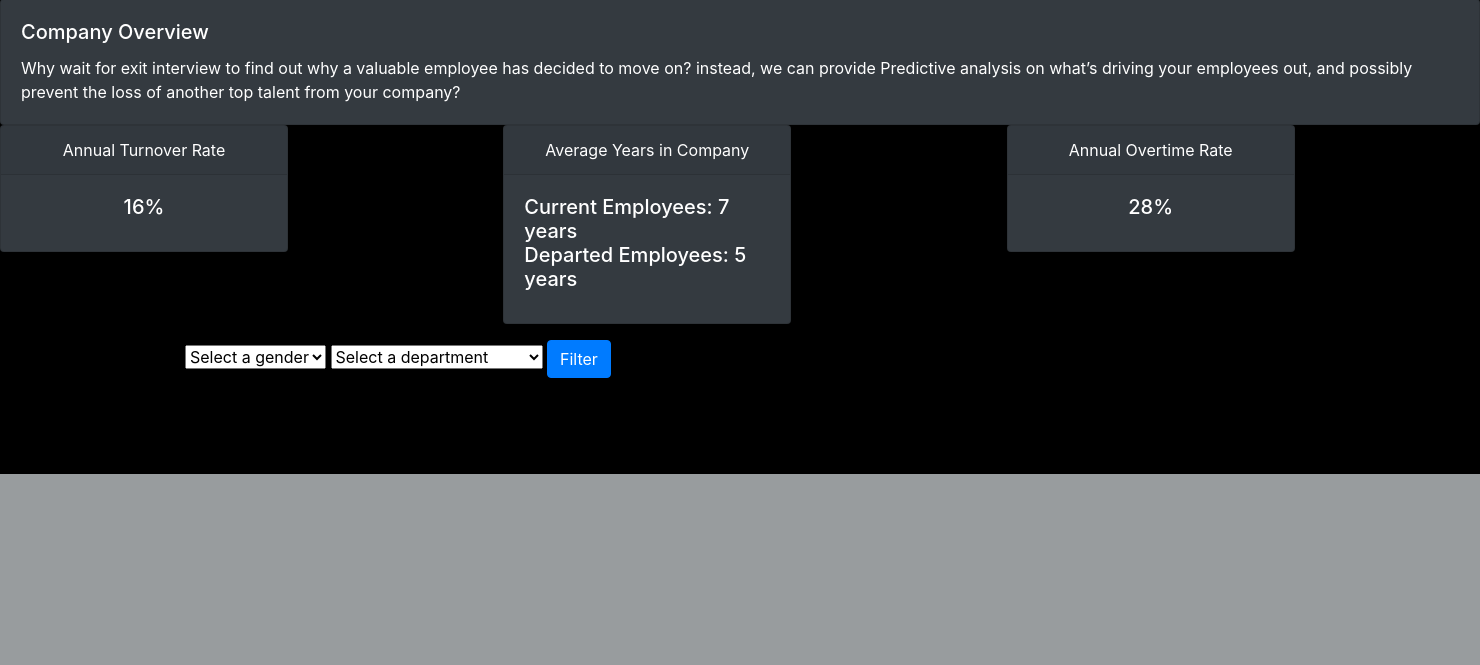
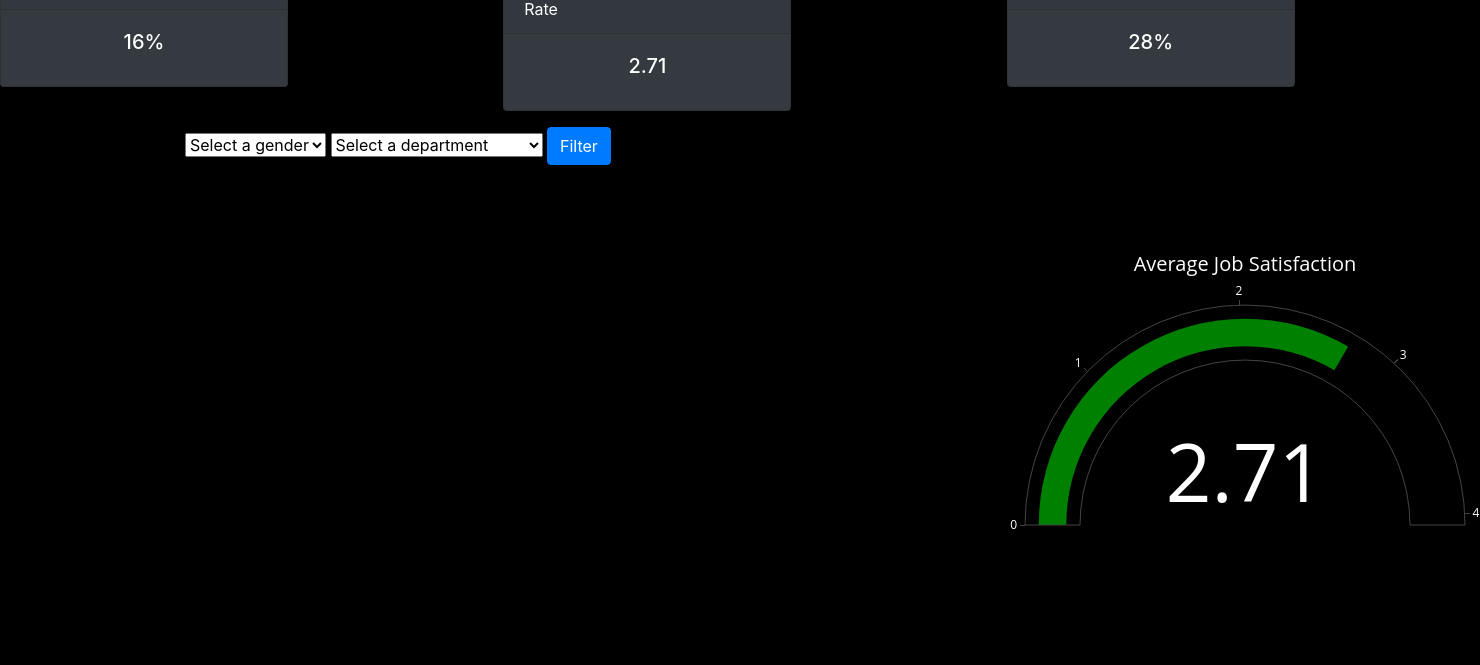
Before and after one commit to Fraolabebe/Project-2, a Flask app: page / in a window 1480 px wide; the page is wider, and only the part inside the window is pictured. Shown: the part 745-1410 px from the top of that part. Before the commit the page ends 1219 px from the top of that part, so only its background shows below. Run offline with Flask 2, Linux system fonts and the light colour scheme; data that the repository does not hold is empty; some libraries are stand-ins or nearby versions.

Commit message:
finalizing

```diff
--- a/static/js/app.js
+++ b/static/js/app.js
@@ -1,104 +1,80 @@
-
 /*
-
   1. remove event listener from dropdown
   2. create button for filter
   3. add event listner (click) to btn
   4. grab vayues for gender and dept
   5. pass those to the build charts function
-
-
-/*
-
-  1. remove event listener from dropdown
-  2. create button for filter
-  3. add event listner (click) to btn
-  4. grab vayues for gender and dept
-  5. pass those to the build charts function
-
-
 */
-
 var gender = null;
 var dept = null;
-
 /*******************
  * Drop downs and buttons
  */
 dept_dropdown = d3.select('#dept-dropdown');
 gender_dropdown = d3.select('#gender-dropdown');
 filter_btn = d3.select('#filter-btn');
-
-
 // add event listener to the filter btn
 dept_dropdown.on('change', filterFunction);
 gender_dropdown.on('change', filterFunction);
 filter_btn.on('click', filterFunction);
-
 // create reset var function
 function resetVariables() {
   gender = null;
   dept = null
 }
-
-
-
+/****************
+ * Gauge Chart
+ */
+var data = [
+	{
+		domain: { x: [0, 1], y: [0, 1] },
+		value: 2.7123,
+		title: { text: "Average Job Satisfaction" },
+		type: "indicator",
+		mode: "gauge+number"
+	}
+];
+var layout = { width: 600, height: 500, margin: { t: 0, b: 0 },
+font: {
+  color: 'white'
+},
+paper_bgcolor: 'black',
+plot_bgcolor: 'black'
+};
+Plotly.newPlot('intro-gauge-chart', data, layout);
 /****************
  * Dept change handler function
  */
-
  function filterFunction() {
-
    // select gender dropdown and get value
    dept = dept_dropdown.property('value');
    gender = gender_dropdown.property('value');
-
-
-
    console.log(gender);
    console.log(dept);
-
-
    buildCharts(gender, dept);
  }
-
-
 /*******************
  * Build charts function
  */
-
 //set up to accept gender
 function buildCharts(gender=null, dept=null) {
-
   // attrition chart
   d3.json('/api/gender_demographic').then(data => {
-
-
    if(gender) {
-
       if(gender != 'all') { // only filter if user selects an option
         data = data.filter(d => d['gender'].trim().toUpperCase() == gender.trim().toUpperCase())
       }
-
     }
-
     // apply filter to department if there is a selected value for it
     if(dept) {
-
       if(dept != 'all') {
         data = data.filter(d => d['department'].trim().toUpperCase() == dept.trim().toUpperCase())
       }
-
     }
-
     sortedData = data.sort((d1, d2) => {(d2['annual_income'].toString() - d1['annual_income'].toString())});
-
     employee_number = sortedData.map(d => `EMP ${d['employee_number'].toString()}`);
     attrition = sortedData.map(d => d['attrition']);
-    jobsatisfaction = sortedData.map(d => d['jobsatisfaction']);
     annual_income = sortedData.map(d => d['annual_income']);
-
-
     var trace1 = {
       x: employee_number,
       y: annual_income,
@@ -107,173 +83,20 @@
       },
       type: 'bar'
     };
-
     var data = [trace1];
-
     var layout = {
       title: 'Annual Income Turnover',
       xaxis: {title: 'Employee'},
       yaxis: {title: 'Salary'},
       paper_bgcolor: 'rgba(0,0,0,0)', // transparent - this could be replaced with an actual color if you want
       plot_bgcolor: 'rgba(0,0,0,0)', // transparent - this could be replaced with an actual color if you want
-      font: {color: 'white'}
+      font: {color: 'white'},
+      fillcolor: 'blue'
     };
-
     Plotly.newPlot('attrition-salary', data, layout);
-
-  //  // end of d3.json (gender-demo)
-
-
-  var gaugeData = [
-    {
-        domain: { x: [0, 1], y: [0, 1] },
-        value: 2.72,
-        title: { text: "Job Satisfaction by Department" },
-        type: "indicator",
-        mode: "gauge+number",
-        delta: { reference: 400 },
-        gauge: { axis: { range: [0, 9] } }
-    }
-];
-
-
-var layout = {
-  width: 600, height: 400,
-  paper_bgcolor: 'rgba(0,0,0,0)', // transparent - this could be replaced with an actual color if you want
-  plot_bgcolor: 'rgba(0,0,0,0)',};
-Plotly.newPlot('job-satisfaction', gaugeData, layout);
-
-});
+  }); // end of d3.json (gender-demo)
     // reset config variables
     resetVariables();
-
 } // end of buildCharts function
-
 // make sure that you call this function
-
 buildCharts();
-
-
-
-// var gender = null;
-// var dept = null;
-
-
-// dept_dropdown = d3.select('#dept-dropdown');
-// gender_dropdown = d3.select('#gender-dropdown');
-// filter_btn = d3.select('#filter-btn');
-
-
-// // add event listener to the filter btn
-// dept_dropdown.on('change', filterFunction);
-// gender_dropdown.on('change', filterFunction);
-// filter_btn.on('click', filterFunction);
-
-// // create reset var function
-// function resetVariables() {
-//   gender = null;
-//   dept = null
-// }
-
-
-/****************
- * Dept change handler function
- */
-
-// function filterFunction() {
-
-//   // select gender dropdown and get value
-//   dept = dept_dropdown.property('value');
-//   gender = gender_dropdown.property('value');
-//   buildCharts(gender, dept);
-// }
-
-// function buildCharts(gender=null, dept=null) {
-
-//   // attrition chart
-//   d3.json('/api/gender_demographic').then(data => {
-
-//    if(gender) {
-
-//       if(gender != 'all') { // only filter if user selects an option
-//         data = data.filter(d => d['gender'].trim().toUpperCase() == gender.trim().toUpperCase())
-//       }
-
-//     };
-
-
-//     // apply filter to department if there is a selected value for it
-//     if(dept) {
-
-//       if(dept != 'all') {
-//         data = data.filter(d => d['department'].trim().toUpperCase() == dept.trim().toUpperCase())
-//       }
-
-//     }
-
-//     sortedData = data.sort((d1, d2) => {(d2['jobsatisfaction'].toString() - d1['jobsatisfaction'].toString())});
-//     jobsatisfaction = sortedData.map(d => d['jobsatisfaction']);
-
-//     var gaugeData = [
-//       {
-//           domain: { x: [0, 1], y: [0, 1] },
-//           value: jobsatisfaction,
-//           title: { text: "Job Satisfaction by Department" },
-//           type: "indicator",
-//           mode: "gauge+number",
-//           delta: { reference: 400 },
-//           gauge: { axis: { range: [0, 9] } }
-//       }
-//   ];
-
-//   var layout = {width: 600, height: 400 };
-//   Plotly.newPlot('job-satisfaction', gaugeData, layout);
-
-
-
-// }); // end of d3.json
-
-// }
-//   resetVariables();
-
-// buildCharts();
-// the start of gauge chart
-
-
-// function buildGage (dept=null, ){
-
-//   d3.json('/api/job_satisfaction_avg').then(function(data) {
-
-//   var happiness = data.map(d => d['job_satisfaction']);
-//   console.log(happiness);
-
-//   selection = d3.select('')
-
-//   });
-
-// }
-
-//   var data = [
-//     {
-//       domain: { x: [0,1], y: [0,1] },
-//       value: job_satisfaction,
-//       title: { text: "Average Job Satisfaction" },
-//       type: "indicator",
-//       mode: "gauge+number"
-//     }
-//   ];
-//   var layout = {
-//     width: 600, height: 500, margin: { t: 0, b: 0 },
-//     plot_bgcolor: 'rgba(0,0,0,0)',
-//     paper_bgcolor: 'rgba(0,0,0,0)',
-//     font: {color: 'white'},
-//   };
-
-
-
-
-//   Plotly.newPlot('job-satisfaction', data, layout);
-//   });
-
-
-// buildCharts();
--- a/templates/index.html
+++ b/templates/index.html
@@ -3,45 +3,58 @@
         <title></title>
         <!-- Bootstrap CSS & JS-->
         <link rel="stylesheet" href="https://cdn.jsdelivr.net/npm/bootstrap@4.6.0/dist/css/bootstrap.min.css" integrity="sha384-B0vP5xmATw1+K9KRQjQERJvTumQW0nPEzvF6L/Z6nronJ3oUOFUFpCjEUQouq2+l" crossorigin="anonymous">
-
         <script src="https://code.jquery.com/jquery-3.5.1.slim.min.js" integrity="sha384-DfXdz2htPH0lsSSs5nCTpuj/zy4C+OGpamoFVy38MVBnE+IbbVYUew+OrCXaRkfj" crossorigin="anonymous"></script>
         <script src="https://cdn.jsdelivr.net/npm/bootstrap@4.6.0/dist/js/bootstrap.bundle.min.js" integrity="sha384-Piv4xVNRyMGpqkS2by6br4gNJ7DXjqk09RmUpJ8jgGtD7zP9yug3goQfGII0yAns" crossorigin="anonymous"></script>
-
         <!-- D3 -->
         <script src="https://d3js.org/d3.v6.min.js"></script>
-
         <!-- Plotly JS -->
         <script src="https://cdn.plot.ly/plotly-latest.min.js"></script>
-
         <!-- Custom CSS & JS -->
         <link rel='stylesheet' href="{{url_for('static', filename='css/style.css')}}" defer></script>
         <script src="{{url_for('static', filename='js/app.js')}}" defer></script>
-
     </head>
     <body class="dark">
         <div class="wrapper"></div>
             <div class="container-fluid">
-
               <!-- Dark/Light Mode Toggle-->
               <div class="header-toggler">
                 <div style="font-weight: 700;">Dark Mode</div>
               </div>
-
-
               <div class="toggler" id="toggler">
                 <div id="toggler-circle" class="toggler-circle"></div>
               </div>
-
             </div>
-
+            <!-- NAVIGATION BAR -->
+            <!-- <nav class="navbar navbar-expand-lg navbar-light bg-light">
+                <button class="navbar-toggler" type="button" data-toggle="collapse" data-target="#navbarTogglerDemo03" aria-controls="navbarTogglerDemo03" aria-expanded="false" aria-label="Toggle navigation">
+                  <span class="navbar-toggler-icon"></span>
+                </button>
+                <a class="navbar-brand" href="#">Navbar</a>
+                <div class="collapse navbar-collapse" id="navbarTogglerDemo03">
+                  <ul class="navbar-nav mr-auto mt-2 mt-lg-0">
+                    <li class="nav-item active">
+                      <a class="nav-link" href="#">Home <span class="sr-only">(current)</span></a>
+                    </li>
+                    <li class="nav-item">
+                      <a class="nav-link" href="#">Link</a>
+                    </li>
+                    <li class="nav-item">
+                      <a class="nav-link disabled" href="#" tabindex="-1" aria-disabled="true">Disabled</a>
+                    </li>
+                  </ul>
+                  <form class="form-inline my-2 my-lg-0">
+                    <input class="form-control mr-sm-2" type="search" placeholder="Search" aria-label="Search">
+                    <button class="btn btn-outline-success my-2 my-sm-0" type="submit">Search</button>
+                  </form>
+                </div>
+              </nav> -->
               <!-- JUMBOTRON -->
               <div class="jumbotron jumbotron-fluid">
                 <div class="container">
-                  <h1 class="display-2" style="font: size 100%;" >Recruit and Retain </h1>
+                  <h1 class="display-4 ">Recruit and Retain</h1>
                   <p class="lead">Empowering companies to save money and employees </p>
                 </div>
               </div>
-
               <!-- CAROUSEL -->
               <div id="carouselExampleCaptions" class="carousel slide carousel-fade" data-ride="carousel" wrap="true" style="max-height: 400; height: 400px; width: auto;">
                 <ol class="carousel-indicators">
@@ -85,21 +98,10 @@
             <!-- <div class="card text-white bg-dark">
               <div class="card-body">
                 <h5 class="card-title">Company Overview</h5>
-                <p class="card-text">Why wait for exit interview to find out why a valuable employee has decided to move on? instead, we can provide Predictive analysis on what’s driving your employees out, and possibly prevent the loss of another top talent from your company?”</p>
+                <p class="card-text">Why wait for exit interview to find out why a valuable employee has decided to move on? instead, we can provide Predictive analysis on what's driving your employees out, and possibly prevent the loss of another top talent from your company?"</p>
               </div>
             </div> -->
-
-
-
-            <!-- COMPANY OVERVIEW CARD -->
-            <div class="card text-white bg-dark">
-              <div class="card-body">
-                <h5 class="card-title">Company Overview</h5>
-                <p class="card-text">Why wait for exit interview to find out why a valuable employee has decided to move on? instead, we can provide Predictive analysis on what’s driving your employees out, and possibly prevent the loss of another top talent from your company?</p>
-              </div>
-            </div>
-
-                        <!-- CARDS ROW -->
+            <!-- CARDS ROW -->
             <div class='row'>
               <div class='col-md-4'>
                 <div class="card text-white bg-dark mb-3" style="max-width: 18rem;">
@@ -112,9 +114,9 @@
               </div>
               <div class='col-md-4'>
                 <div class="card text-white bg-dark mb-3" style="max-width: 18rem;">
-                  <div class="card-header d-flex justify-content-center">Average Years in Company  <br> </div>
+                  <div class="card-header d-flex justify-content-center">Overall Average Satisfaction Rate</div>
                   <div class="card-body">
-                    <h5 class="card-title d-flex justify-content-center">Current Employees: 7 years <br> Departed Employees: 5 years</h5>
+                    <h5 class="card-title d-flex justify-content-center">2.71</h5>
                     <p class="card-text"></p>
                   </div>
                 </div>
@@ -129,58 +131,48 @@
                 </div>
               </div>
             </div>
-
             <!-- CONTAINER -->
-
-            <div style="margin: top 50px;"></div>
-
-          </div>
-
             <div class='container'>
               <!-- Filters go here -->
-              <div class="row mb-5 ">
+              <div class="row">
                 <div class="col-md-12">
-
-                  <select id="gender-dropdown mb-5 " >
+                  <select id="gender-dropdown" >
                     <option value = 'all' selected disabled>Select a gender</option>
                     <option value = "Male">Male</Option>
                     <option value = "Female">Female</Option>
                   </select>
-
                   <select id="dept-dropdown" >
                     <option value = 'all' selected disabled>Select a department</option>
                     <option value = "Human Resources">Human Resources</Option>
                     <option value = "Sales">Sales</Option>
                     <option value = "Research & Development">Research & Development</Option>
                   </select>
-
                   <button id='filter-btn'  class="btn btn-primary">Filter</button>
-
                 </div>
               </div>
-
               <!-- Attrition chart -->
-              <div class="row mb-5 ">
-                <div class="col-md-8">
-                    <div id='attrition-salary'></div>
+              <div class="row">
+                  <div class="col-md-8">
+                      <div id='attrition-salary'></div>
+                  </div>
+                  <div class="col-md-4">
+                    <div id='intro-gauge-chart'></div>
                 </div>
-                <div class="col-md-4">
-                  <div id='job-satisfaction'></div>
               </div>
-            </div>
-
-
-
-
-              <!-- <div class="row">
-
-                <div class="col-md-6">
-                    <div id='job-satisfaction'></div>
+              <div class="row">
+                <div class="col-md-12">
+                    <div id='intro-line-graph2'></div>
                 </div>
-                </div> -->
+                </div>
               </div>
             </div> <!-- end of container -->
-
+            <!-- Guage Chart -->
+            <div class="row">
+            </div>
+            <div class="col-md-6">
+                <div id='intro-gauge-chart'></div>
+            </div>
+            </div>
         </div>
     </body>
 </html>
```
Also changed, not shown: static/js/test.js (+21 -3 lines).
